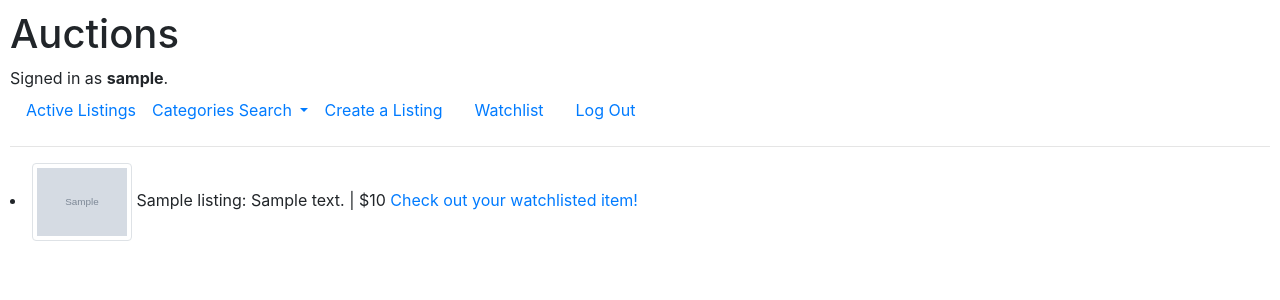
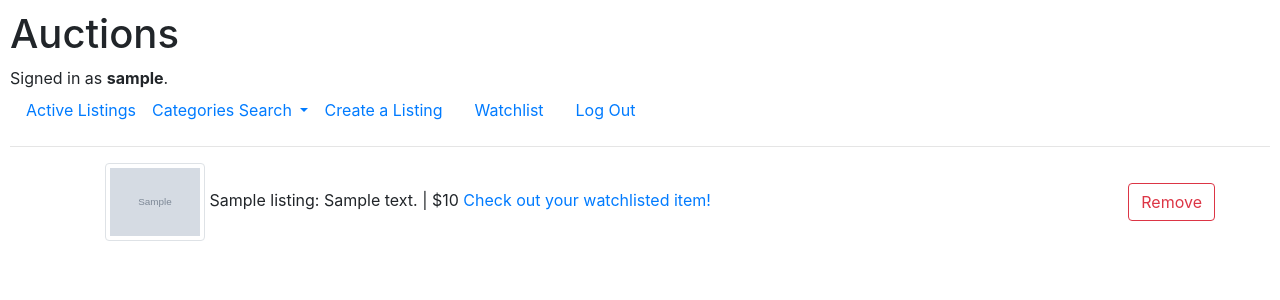
Before and after one commit to NearBee/Commerce, a Django app: page /watchlist/1 in a window 1280 px wide. Shown: the top 300 px of the page. Run offline with Django 3.2, Linux system fonts and the light colour scheme; a user stored in the database is signed in; tables that the repository leaves empty hold one stand-in row (values such as "Sample post"); grey boxes marked "Sample" are stand-in pictures; some libraries are stand-ins or nearby versions.

Commit message:
added bootstrap to cleanup the page

```diff
--- a/commerce/auctions/templates/auctions/watchlist.html
+++ b/commerce/auctions/templates/auctions/watchlist.html
@@ -4,12 +4,25 @@
 
 {% block body %}
 {% for item in watchlisted_items %}
-<li> <img class="img-thumbnail" src="{{ item.item_picture.url|default_if_none:'question_mark.png' }}" alt="No image"
-        height="100px" width="100px">
-    {{ item.item_title }}:
-    {{ item.item_description }} |
-    ${{ item.item_initial_price }}
-    <a href="{% url 'listing' item.id %}">Check out your watchlisted item!</a>
-</li>
+<ul>
+    <div class="container text-left">
+        <div class="row row-cols-2 align-items-center">
+            <div class="col-md-10 text-left">
+                <img class="img-thumbnail" src="{{ item.item_picture.url|default_if_none:'question_mark.png' }}"
+                    alt="No image" height="100px" width="100px">
+                {{ item.item_title }}:
+                {{ item.item_description }} |
+                ${{ item.item_initial_price }}
+                <a href="{% url 'listing' item.id %}">Check out your watchlisted item!</a>
+            </div>
+            <div class="col-md-2 text-right">
+                <form name="remove_button" type="submit" method="post">
+                    {% csrf_token %}
+                    <button class="btn btn-outline-danger" name="remove_button" type="submit">Remove</button>
+                </form>
+            </div>
+        </div>
+    </div>
+</ul>
 {% endfor %}
 {% endblock %}
```
